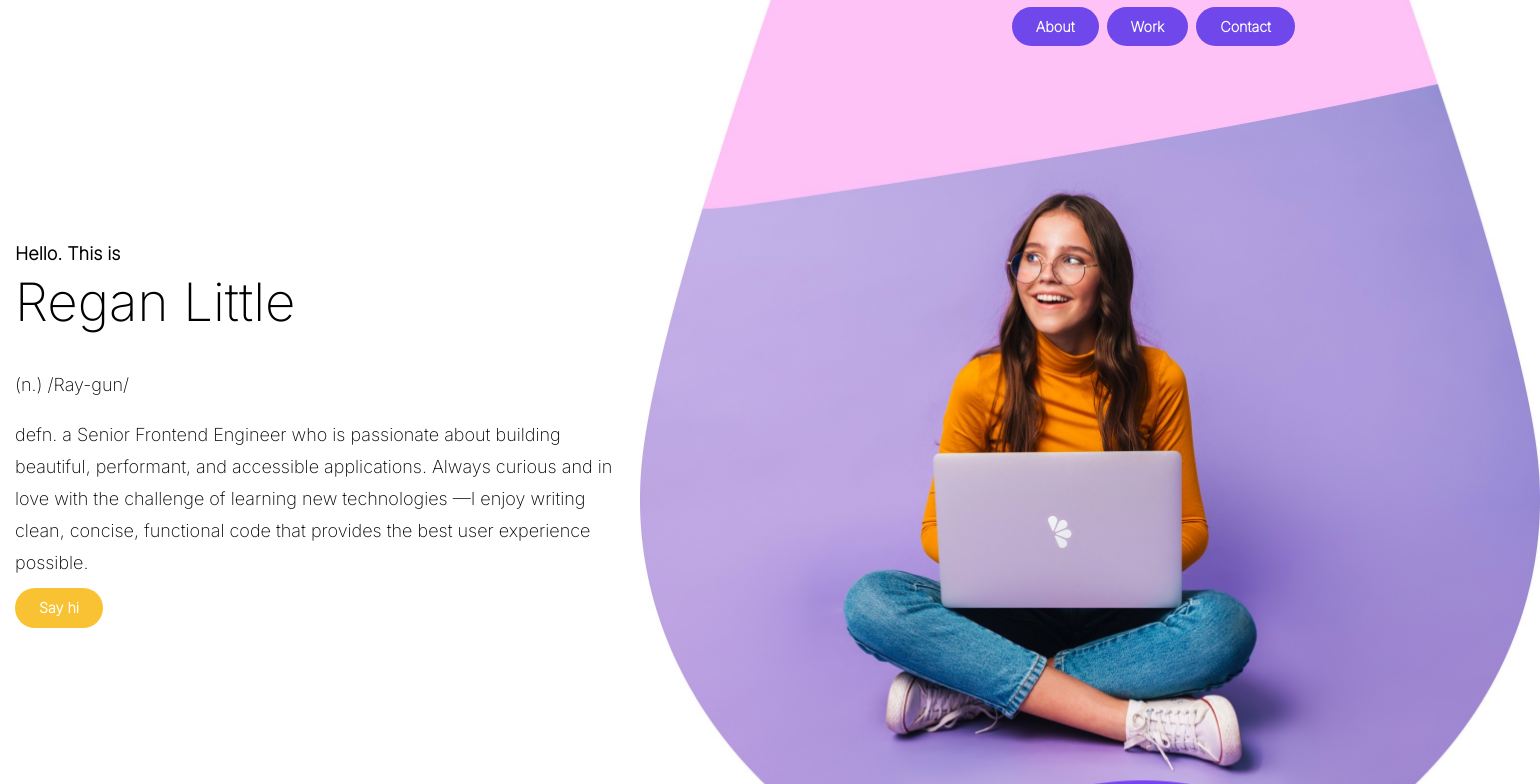
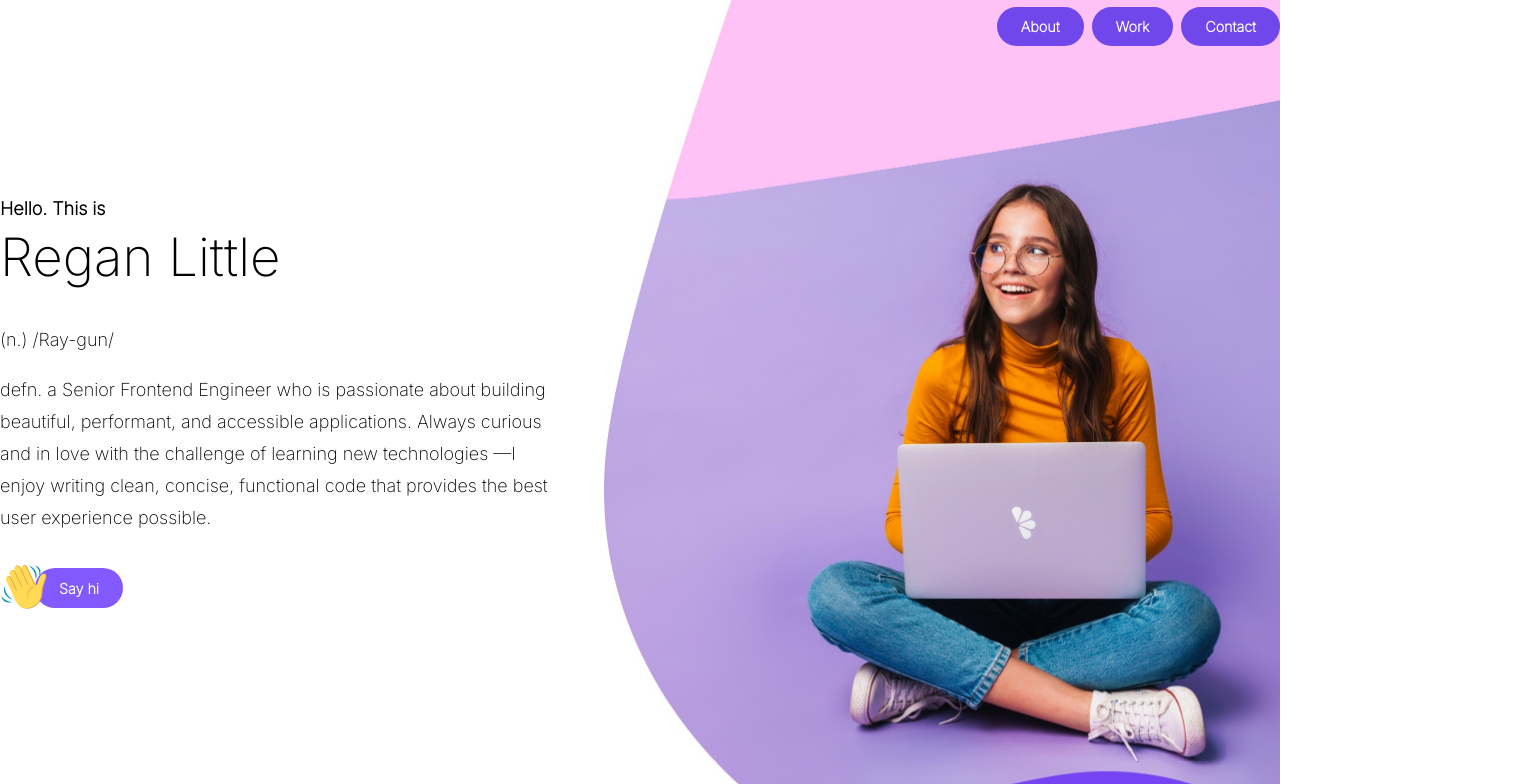
Before and after one commit to reganperkins/portfolio, a React (Create React App) app: page / in a window 1280 px wide. Shown: the top 784 px of the page, 1540 px wide, since content can reach past the window. Built offline with nearby package versions, Linux system fonts and the light colour scheme.

Commit message:
add wave button

```diff
--- a/src/components/App/app.module.scss
+++ b/src/components/App/app.module.scss
@@ -2,31 +2,29 @@
 @import '../../styles/mixins';
 
 .appContainer {
-  max-width: 1250px;
-  margin: 0 auto;
+  overflow: hidden;
 }
 
 .header {
   display: flex;
   flex-wrap: wrap;
-  margin-top: 70px;
+  margin-top: 75px;
 
   @media screen and (min-width: 700px) {
     flex-wrap: nowrap;
-    margin-top: 120px;
+    // margin-top: 120px;
   }
 }
 .headerContent,
 .headerImage {
   flex: 1 1 100%;
+}
+.headerContent {
+  margin: 100px 50px 300px 0;
 
   @media screen and (min-width: 700px) {
-    flex: 1 1 50%;
+    flex: 1 1 45%;
   }
-}
-.headerContent {
-  margin-top: 100px;
-  margin-bottom: 300px;
 
   p {
     font-size: 18px;
@@ -36,15 +34,16 @@
 .headerImage {
   position: relative;
 
+  @media screen and (min-width: 700px) {
+    flex: 1 1 55%;
+  }
+
   img {
     position: absolute;
     bottom: 0;
     width: 900px;
   }
 }
-.sayHi {
-  @include linkPill($yellow);
-}
 .slug {
   font-weight: 800;
   margin-bottom: 0;
--- a/src/components/App/app.tsx
+++ b/src/components/App/app.tsx
@@ -1,6 +1,7 @@
-import Nav from '../Nav/nav';
-import ImageListItem from '../ImageListItem/item';
-import Project from '../Project/project';
+import Nav from '../Nav';
+import ImageListItem from '../ImageListItem';
+import Project from '../Project';
+import WaveButton from '../WaveButton';
 import headerImage from './assets/placeholder.jpeg';
 import styles from "./app.module.scss"
 
@@ -15,7 +16,7 @@ function App() {
           <h1>Regan Little</h1>
           <p>(n.) /Ray-gun/</p>
           <p>defn. a Senior Frontend Engineer who is passionate about building beautiful, performant, and accessible applications. Always curious and in love with the challenge of learning new technologies —I enjoy writing clean, concise, functional code that provides the best user experience possible.</p>
-          <a href="#contact" className={styles.sayHi}>Say hi</a>
+          <WaveButton/>
         </div>
         <div className={styles.headerImage}>
           <img src={headerImage} alt="Temp header" />
--- /dev/null
+++ b/src/components/WaveButton/index.tsx
@@ -0,0 +1,12 @@
+import styles from "./styles.module.scss"
+import { ReactComponent as Hand } from './assets/hand.svg';
+
+function WaveButton() {
+  return (
+    <a href="#contact" className={styles.sayHi}>
+      <Hand className={styles.hand} />Say hi
+    </a>
+  );
+}
+
+export default WaveButton;
--- /dev/null
+++ b/src/components/WaveButton/styles.module.scss
@@ -0,0 +1,42 @@
+@import '../../styles/variables';
+@import '../../styles/mixins';
+
+@keyframes wave {
+  0%,60%,to {
+    transform: rotate(0deg)
+  }
+
+  10%,30% {
+      transform: rotate(14deg)
+  }
+
+  20% {
+      transform: rotate(-8deg)
+  }
+
+  40% {
+      transform: rotate(-4deg)
+  }
+
+  50% {
+      transform: rotate(10deg)
+  }
+}
+
+.sayHi {
+  position: relative;
+  display: inline-flex;
+  margin-top: 1rem;
+  margin-left: 35px;
+  @include linkPill($purpleAlt);
+}
+
+.hand {
+  position: absolute;
+  left: -40%;
+  top: -5px;
+  width: 3rem;
+  height: 3rem;
+  animation: wave 2000ms infinite;
+  transform-origin: bottom;
+}
```
Also changed, not shown: src/components/ImageListItem/index.tsx (renamed from src/components/ImageListItem/item.tsx), src/components/Nav/index.tsx (renamed from src/components/Nav/nav.tsx), src/components/Project/index.tsx (renamed from src/components/Project/project.tsx), src/components/WaveButton/assets/hand.svg (added).
